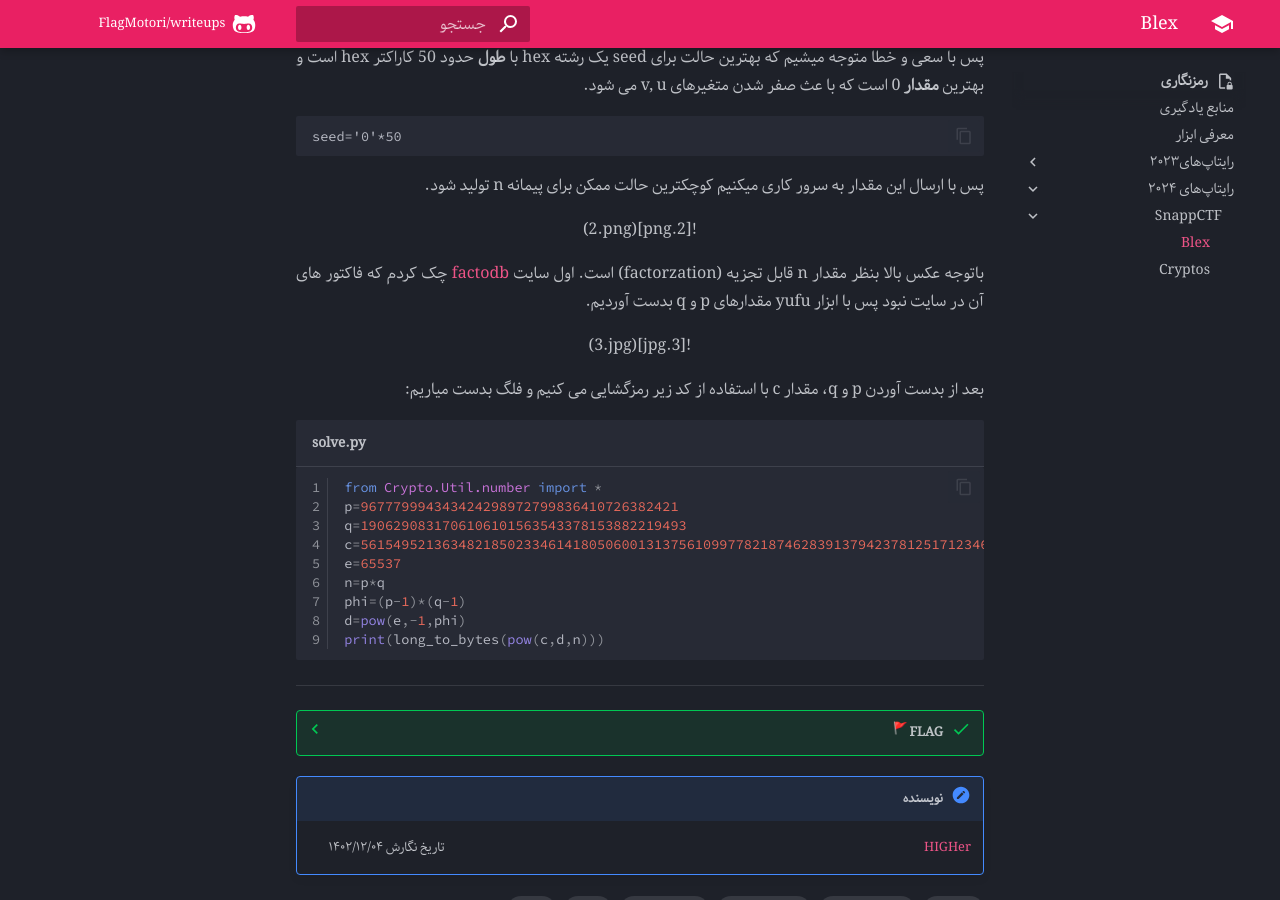
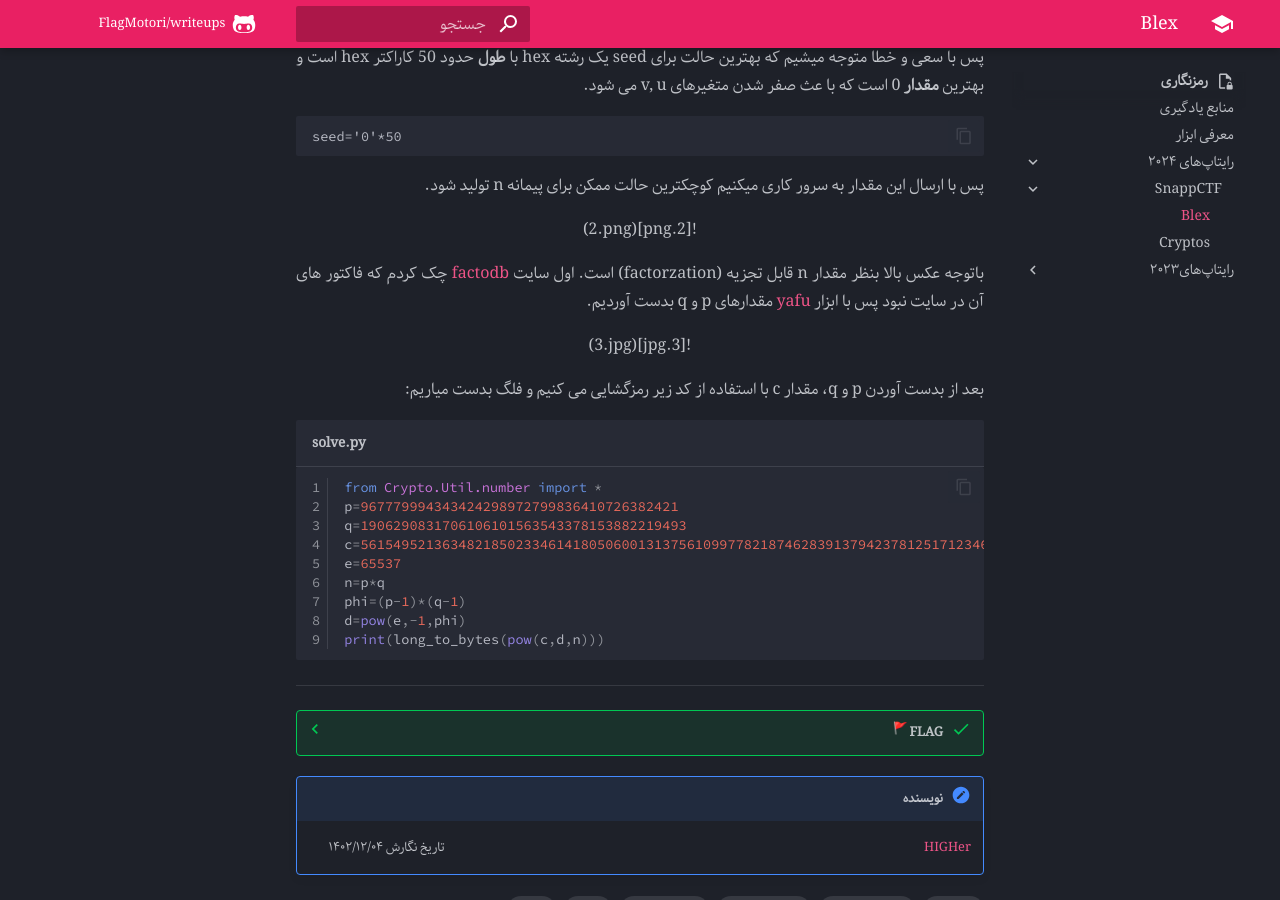
Before and after one commit to FlagMotori/writeups, an MkDocs documentation site: the page built from docs/crypto/writeups/SnappCTF/Blex/Blex.md, in a window 1280 px wide and 900 px high, scrolled down 1647 px. Built offline with MkDocs 1.6.1 and Material for MkDocs 9.7.7, drawn with Linux system fonts in a browser that asks for light colours; emoji names are drawn with the system emoji font; formulas are drawn with MathJax 3; comment, search, counter and statistics services are not loaded.

Commit message:
Minor edit

```diff
--- a/docs/crypto/writeups/SnappCTF/Blex/Blex.md
+++ b/docs/crypto/writeups/SnappCTF/Blex/Blex.md
@@ -89,7 +89,9 @@ seed='0'*50
 ![2.png](2.png)
 </center>
 
-باتوجه  عکس بالا بنظر  مقدار  n  قابل تجزیه (factorzation) است. اول سایت [factodb](http://factordb.com) چک کردم که فاکتور های  آن در سایت نبود پس با ابزار yufu  مقدارهای  p و q   بدست آوردیم.
+باتوجه  عکس بالا بنظر  مقدار  n  قابل تجزیه (factorzation) است. اول سایت [factodb](http://factordb.com) چک کردم که فاکتور های  آن در سایت نبود پس با ابزار [yafu](https://github.com/bbuhrow/yafu)  مقدارهای  p و q   بدست آوردیم.
+
+
 
 <center>
 ![3.jpg](3.jpg)
--- a/mkdocs.yml
+++ b/mkdocs.yml
@@ -138,14 +138,15 @@ nav:
             - crypto/source/index.md
         - معرفی ابزار:
             - crypto/Tools/index.md
+        - رایتاپ‌های ۲۰۲۴:
+            - "SnappCTF":
+                  - Blex: crypto/writeups/SnappCTF/Blex/Blex.md
+                  - Cryptos: crypto/writeups/SnappCTF/Cryptos/Cryptos.md
         - رایتاپ‌های۲۰۲۳:
             - "vsCTF": crypto/writeups/vSCTF/Redundancy.md
             - "TCP1P-CTF": crypto/writeups/TCP1PCTF/Final_Consensus.md
             - "CakeCTF": crypto/writeups/CakeCTF/simple-signature.md
-        - رایتاپ‌های ۲۰۲۴:
-            - "SnappCTF":
-                  - Blex: crypto/writeups/SnappCTF/Blex/Blex.md
-                  - Cryptos: crypto/writeups/SnappCTF/Cryptos/Cryptos.md
+
 
 
     - جرم‌شناسی:
```
